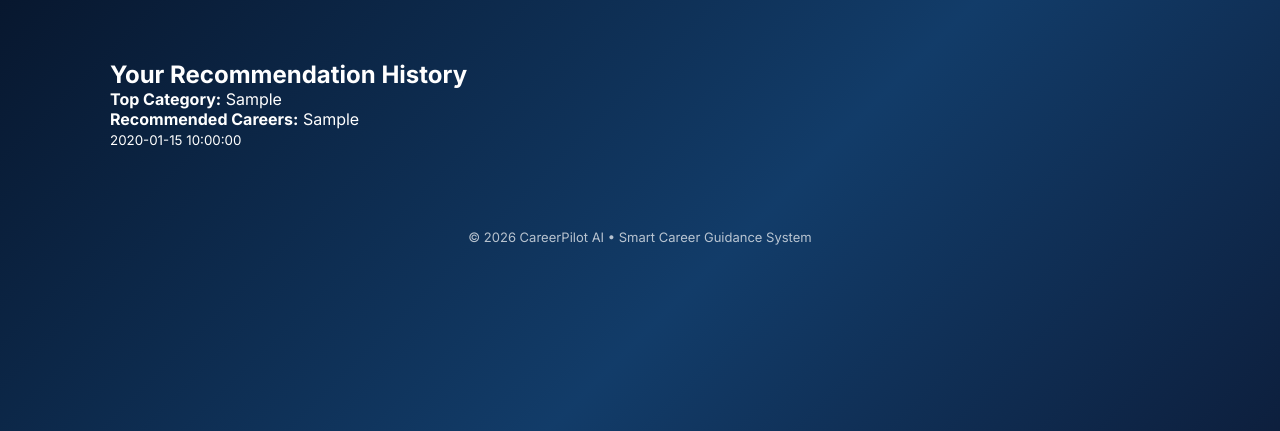
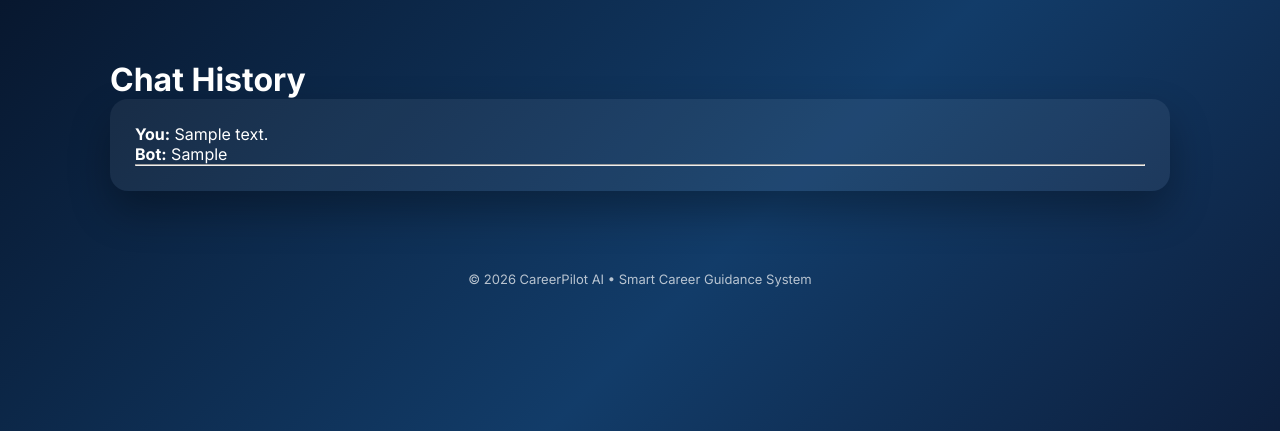
Before and after one commit to nilamtandel-spec/ai-career-guidance, a Python web app: template templates/history.html in a window 1280 px wide. Shown: the part 61-492 px from the top of the page. Run offline with Jinja, Linux system fonts and the light colour scheme; the template is opened without the code that fills it: most values are stand-ins (such as "Sample title", 1, 10 or a date in 2020).

Commit message:
Update history.html

```diff
--- a/templates/history.html
+++ b/templates/history.html
@@ -2,19 +2,17 @@
 {% block title %}History{% endblock %}
 
 {% block content %}
-<div class="history-card">
-    <h2>Your Recommendation History</h2>
 
-    {% if results %}
-        {% for result in results %}
-            <div class="history-item">
-                <p><strong>Top Category:</strong> {{ result.top_category }}</p>
-                <p><strong>Recommended Careers:</strong> {{ result.recommended_careers }}</p>
-                <small>{{ result.created_at }}</small>
-            </div>
-        {% endfor %}
-    {% else %}
-        <p>No history available.</p>
-    {% endif %}
+<h1>Chat History</h1>
+
+<div class="card">
+
+{% for chat in chats %}
+<p><strong>You:</strong> {{ chat.user_message }}</p>
+<p><strong>Bot:</strong> {{ chat.bot_reply }}</p>
+<hr>
+{% endfor %}
+
 </div>
+
 {% endblock %}
```
